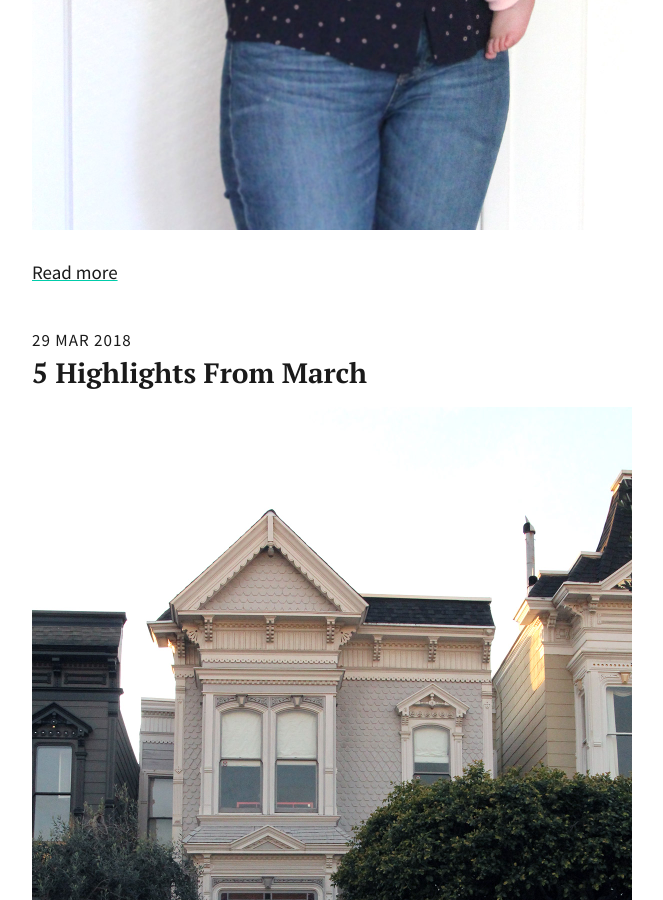
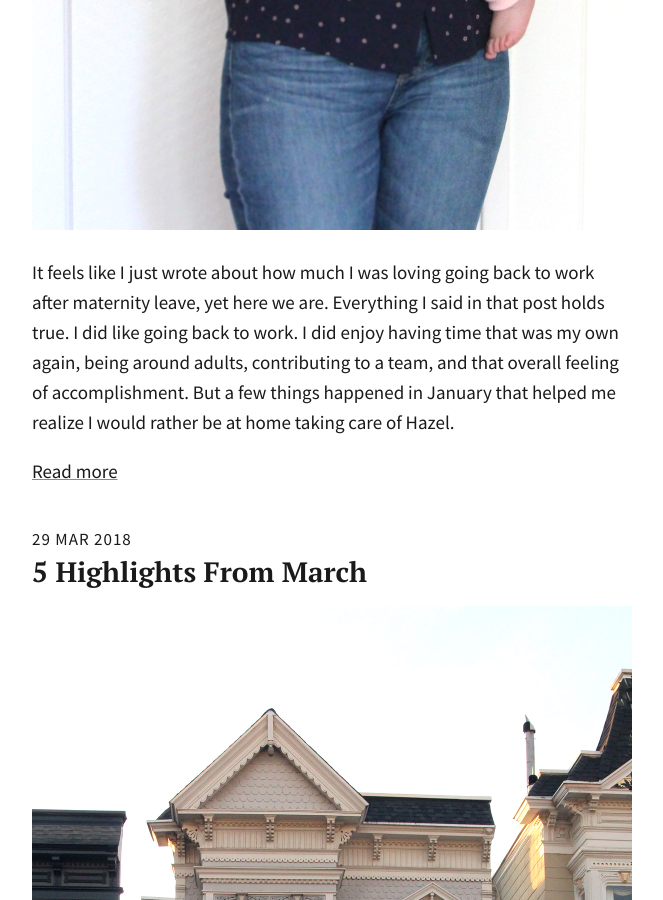
Before and after one commit to totiffany/totiffany.github.io, a Jekyll site: the page built from index.html, in a window 1280 px wide and 900 px high, scrolled down 920 px. Shown: the whole window, without its empty margins (308-971 px from the left). Built offline with Jekyll 4.4.1, drawn with Linux system fonts in a browser that asks for light colours.

Commit message:
Update 2018-04-05-So-I-Quit-My-Job.md

```diff
--- a/_posts/2018-04-05-So-I-Quit-My-Job.md
+++ b/_posts/2018-04-05-So-I-Quit-My-Job.md
@@ -1,6 +1,13 @@
 ---
 published: true
 image: IMG_2979-edit.jpg
+description: >-
+  It feels like I just wrote about how much I was loving going back to work
+  after maternity leave, yet here we are. Everything I said in that post holds
+  true. I did like going back to work. I did enjoy having time that was my own
+  again, being around adults, contributing to a team, and that overall feeling
+  of accomplishment. But a few things happened in January that helped me realize
+  I would rather be at home taking care of Hazel.
 ---
 ![IMG_2979-edit.jpg]({{site.baseurl}}/img/IMG_2979-edit.jpg)
 
```
